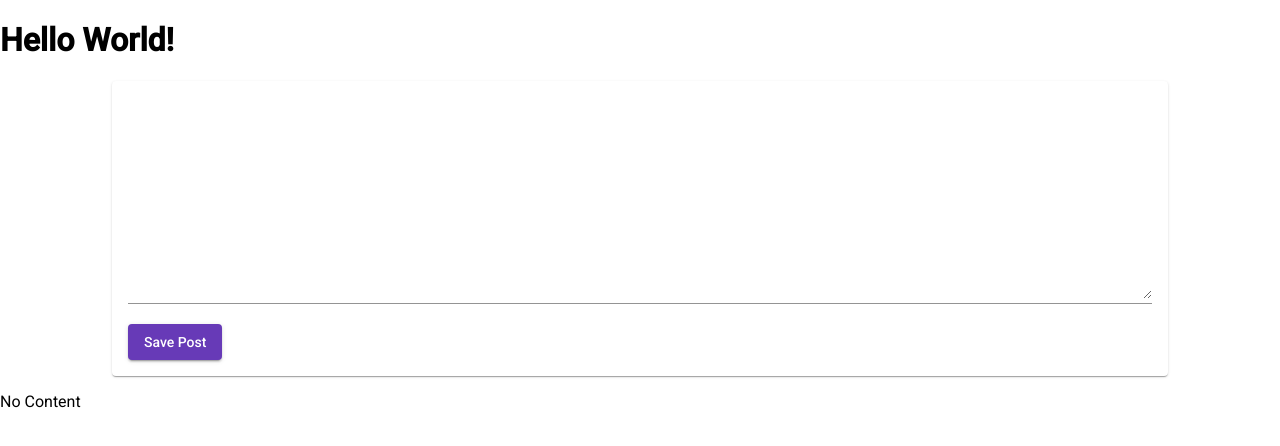
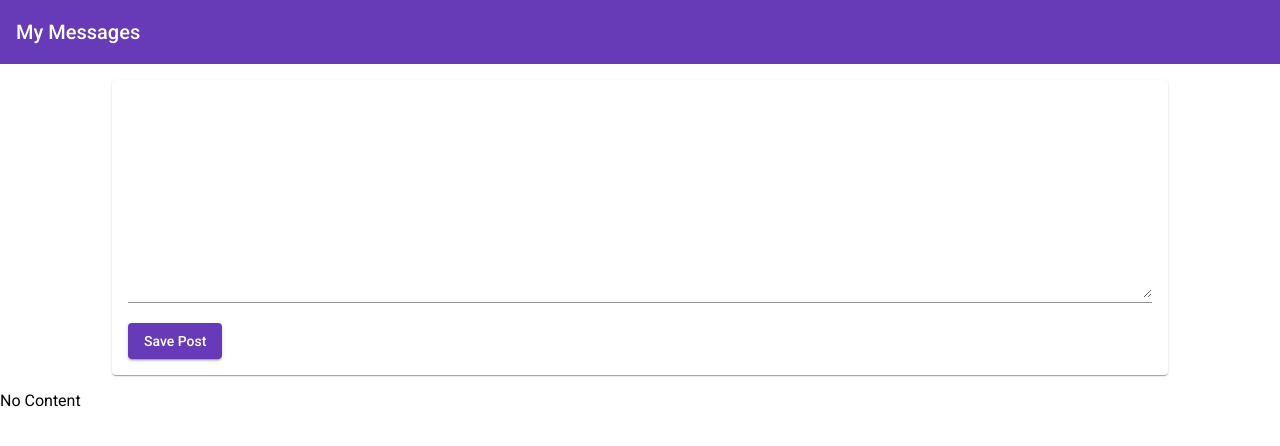
Before and after one commit to arjan-bal/mean-chatting-app, an Angular app: page / in a window 1280 px wide. Shown: the top 446 px of the page. Built offline with nearby package versions, Linux system fonts and the light colour scheme.

Commit message:
Added toolbar

```diff
--- a/src/app/app.component.css
+++ b/src/app/app.component.css
@@ -0,0 +1,3 @@
+main {
+  margin-top: 1rem;
+}
--- a/src/app/app.component.html
+++ b/src/app/app.component.html
@@ -1,2 +1,4 @@
-<h1>Hello World!</h1>
-<app-post-create></app-post-create>
+<app-header></app-header>
+<main>
+  <app-post-create></app-post-create>
+</main>
--- /dev/null
+++ b/src/app/header/header.component.html
@@ -0,0 +1,3 @@
+<mat-toolbar color="primary">
+  <main>My Messages</main>
+</mat-toolbar>
--- a/src/app/posts/post-create/post-create.component.ts
+++ b/src/app/posts/post-create/post-create.component.ts
@@ -2,7 +2,7 @@
 
 @Component({
   selector: 'app-post-create',
-  templateUrl: 'post-create.component.html',
+  templateUrl: './post-create.component.html',
   styleUrls: ['./post-create.component.css']
 })
 
```
Also changed, not shown: src/app/app.module.ts (+6 -2 lines), src/app/header/header.component.ts (added, +11 -0 lines), src/app/header/header.component.css (added).
